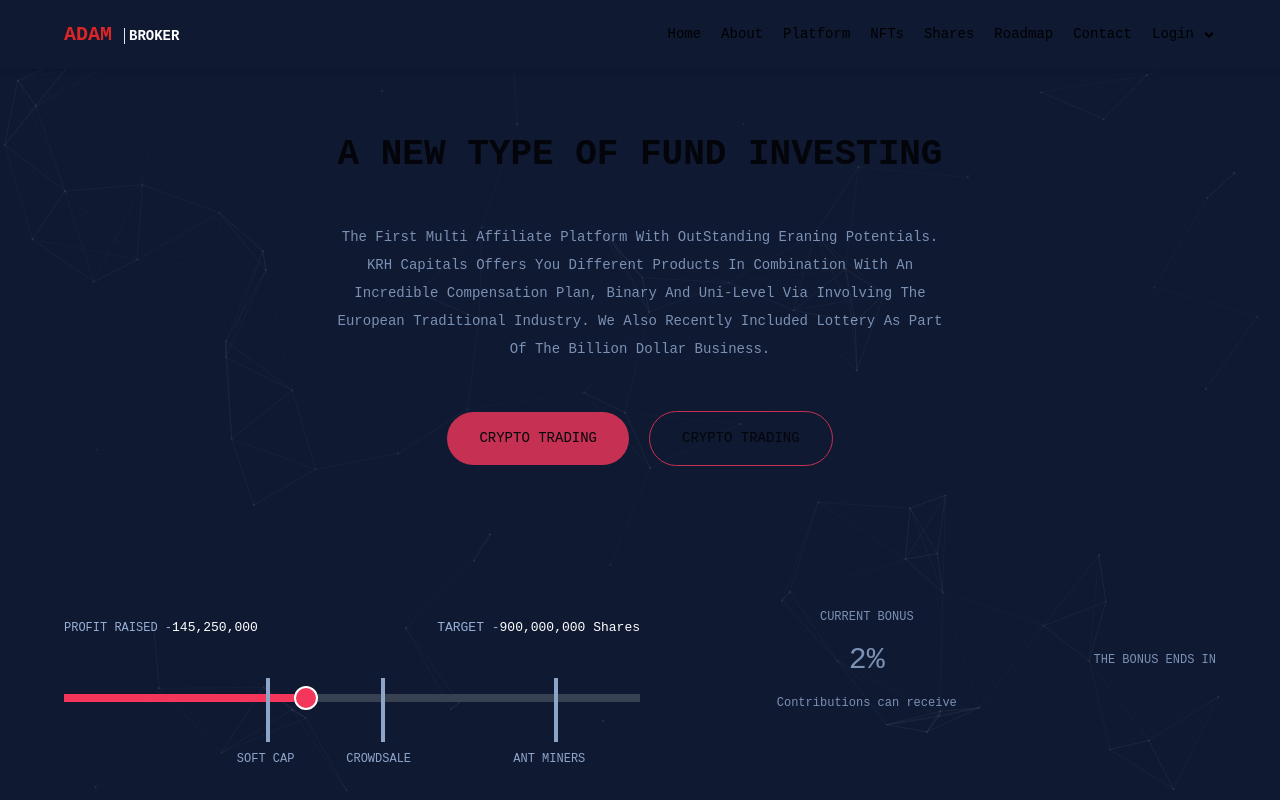
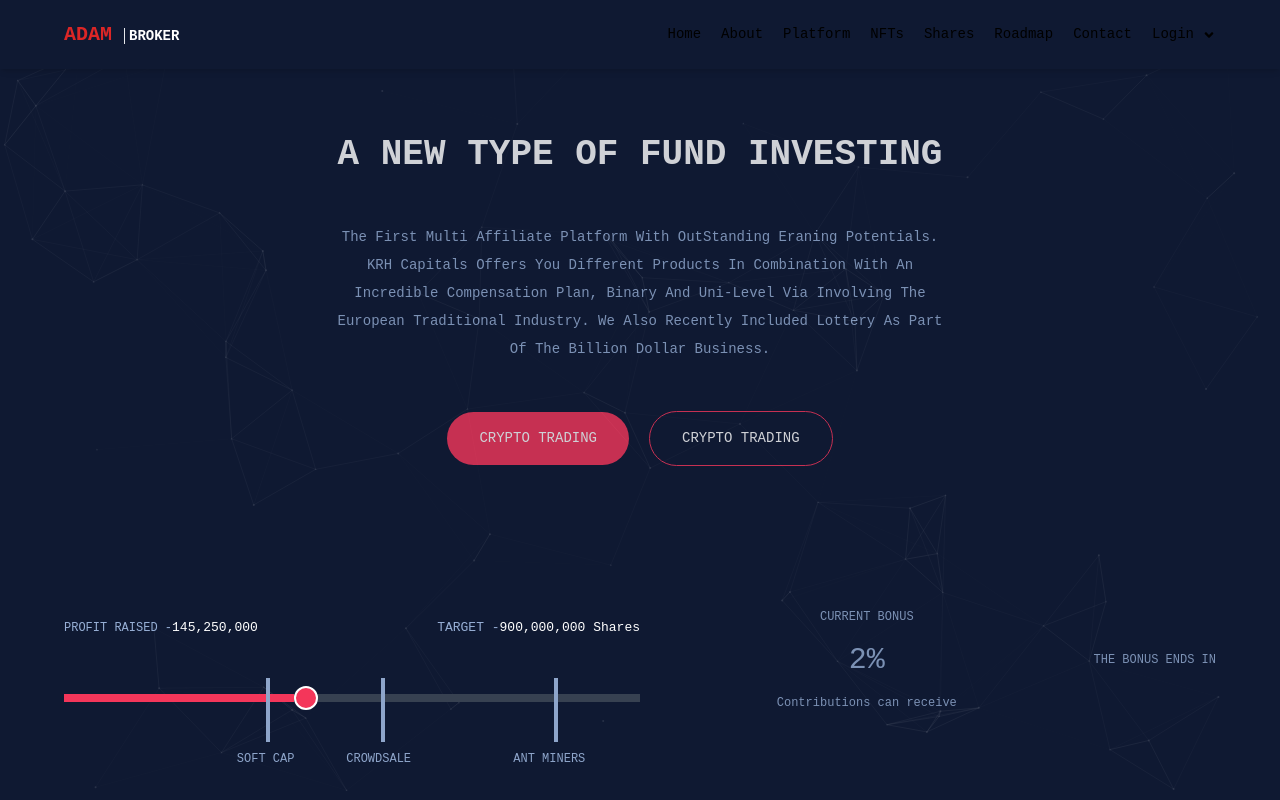
Before and after one commit to Official-simple-soul/adambroker, a Next.js app: page / in a window 1280 px wide. Shown: the top 800 px of the page. Built offline with nearby package versions, Linux system fonts and the light colour scheme.

Commit message:
Update index.js

```diff
--- a/src/pages/index.js
+++ b/src/pages/index.js
@@ -4,7 +4,7 @@ import HomeScreen from '../../components/Home/Home';
 
 export default function Home() {
   return (
-    <main>
+    <main className="text-white">
       <HomeScreen />
     </main>
   );
```
